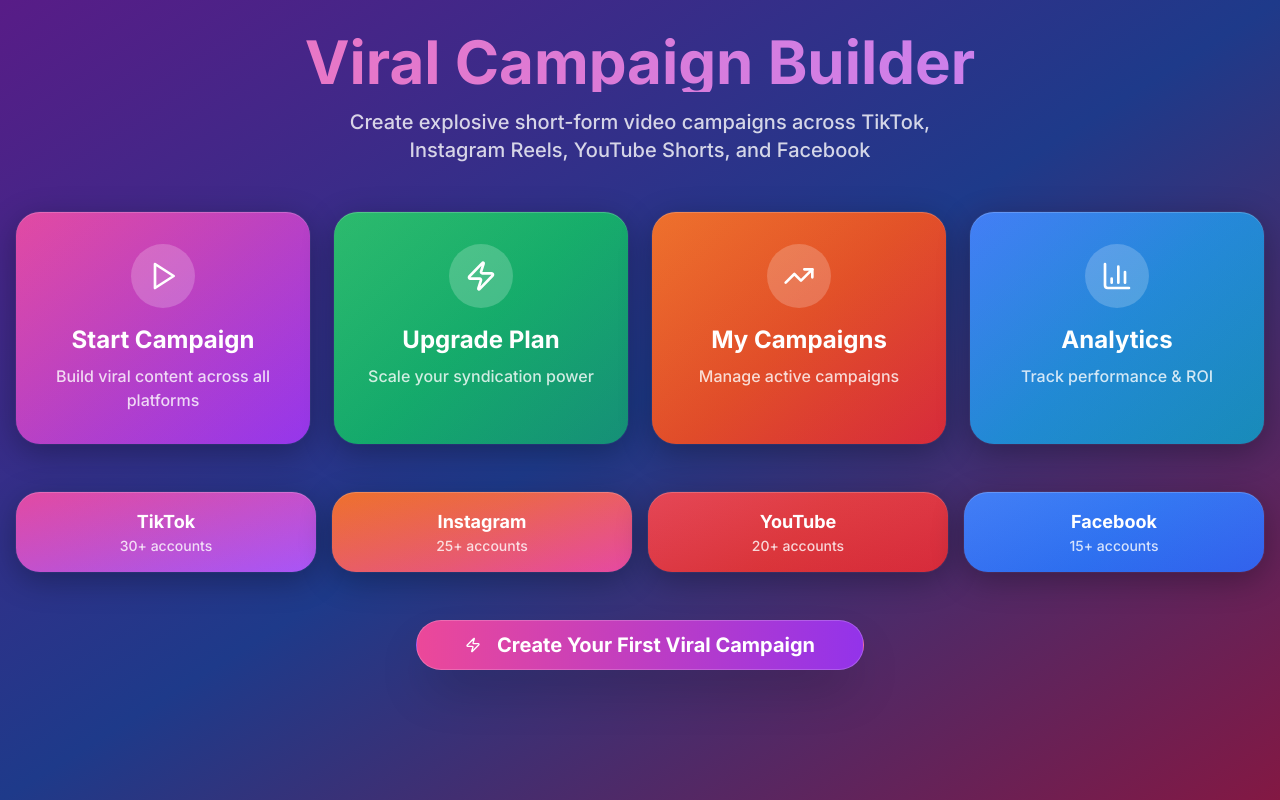
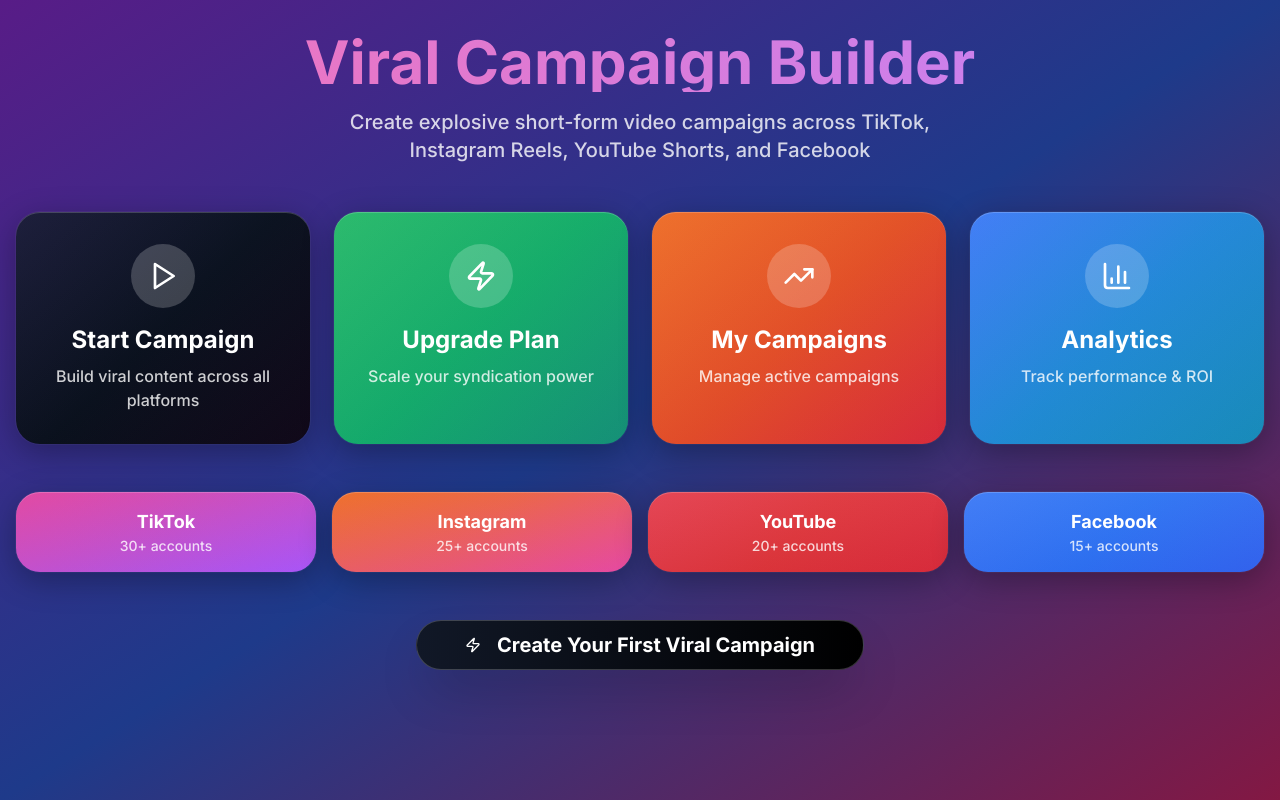
Before and after one commit to Content-Engine/content-engine-mvp-3-30, a React (Vite) app: page / in a window 1280 px wide. Built offline with nearby package versions, Linux system fonts and the light colour scheme.

Commit message:
Fix: Dark background and button on index page
- Added a dark background to the "Start Campaign" button on the index page.
- Changed the "Start Campaign" card to a single button.

```diff
--- a/src/pages/Index.tsx
+++ b/src/pages/Index.tsx
@@ -23,7 +23,7 @@ const Index = () => {
         {/* Main Action Cards */}
         <div className="grid md:grid-cols-2 lg:grid-cols-4 gap-6 mb-12">
           {/* Start New Campaign */}
-          <Card className="bg-gradient-to-br from-pink-500 to-purple-600 border-0 hover:scale-105 transition-all duration-300 cursor-pointer group"
+          <Card className="bg-gradient-to-br from-gray-900 to-black border-0 hover:scale-105 transition-all duration-300 cursor-pointer group"
                 onClick={() => navigate('/campaign-builder/step-1')}>
             <CardContent className="p-8 text-center">
               <div className="bg-white/20 rounded-full w-16 h-16 flex items-center justify-center mx-auto mb-4 group-hover:scale-110 transition-transform">
@@ -92,7 +92,7 @@ const Index = () => {
         <div className="text-center">
           <Button
             size="lg"
-            className="bg-gradient-to-r from-pink-500 to-purple-600 hover:from-pink-600 hover:to-purple-700 text-white text-xl px-12 py-6 rounded-full font-bold shadow-2xl hover:scale-105 transition-all duration-300"
+            className="bg-gradient-to-r from-gray-900 to-black hover:from-gray-800 hover:to-gray-900 text-white text-xl px-12 py-6 rounded-full font-bold shadow-2xl hover:scale-105 transition-all duration-300 border border-white/20"
             onClick={() => navigate('/campaign-builder/step-1')}
           >
             <Zap className="mr-2 h-6 w-6" />
```
